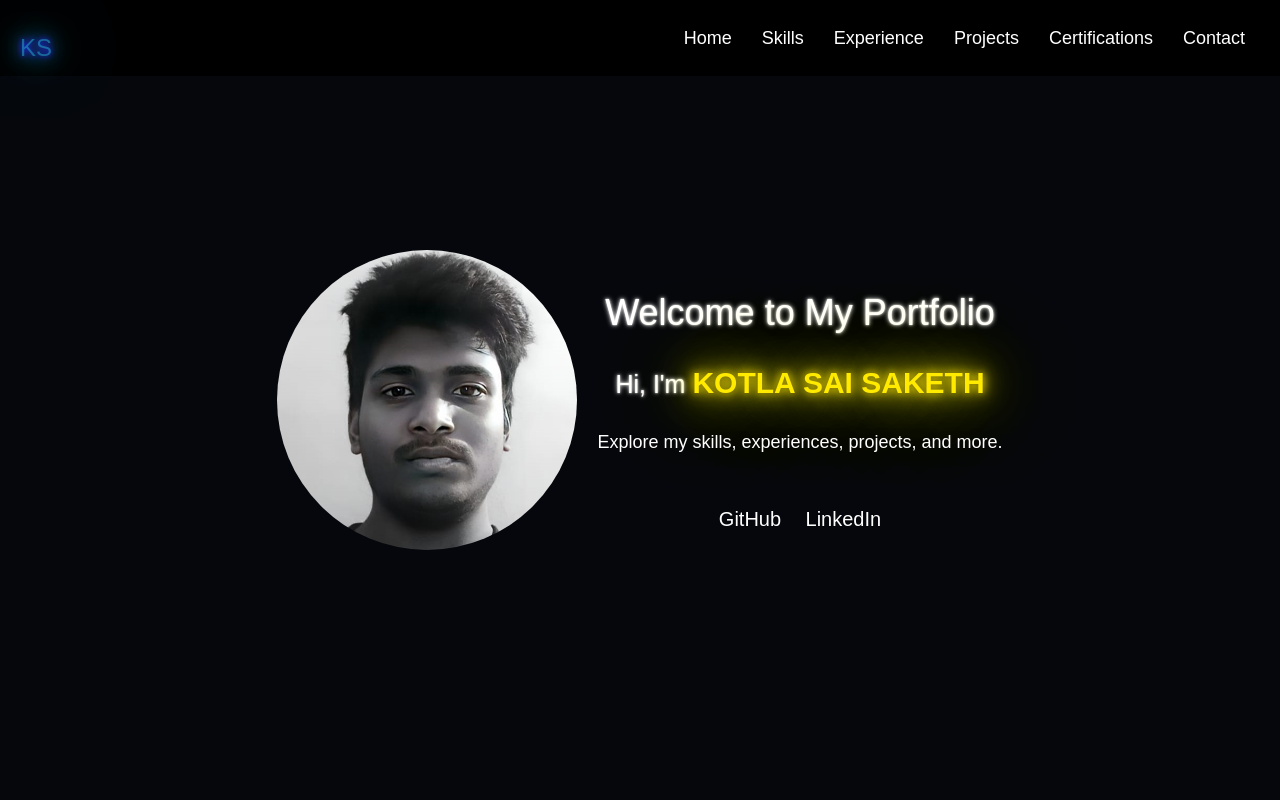
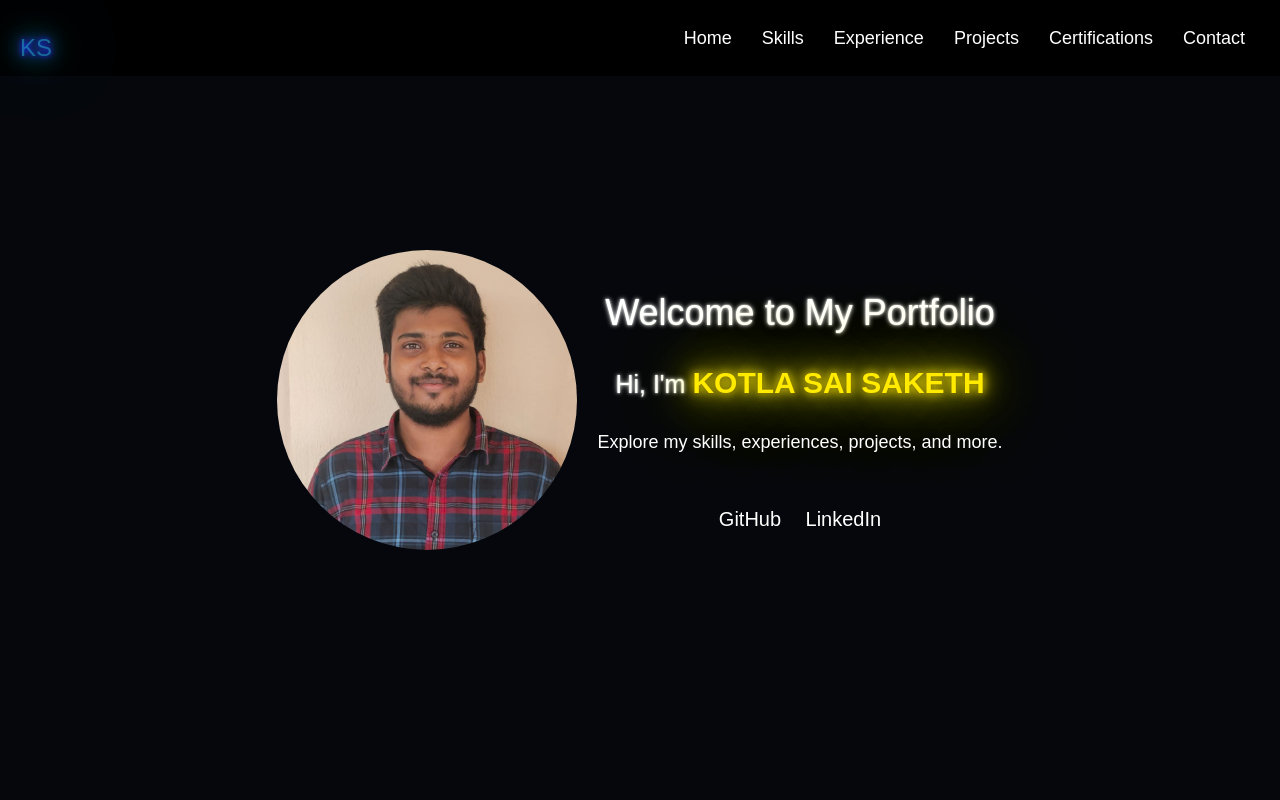
Before and after one commit to kotla-saketh/Portifolio, a plain HTML site: page index.html in a window 1280 px wide. Shown: the top 800 px of the page. Drawn offline with nearby package versions, Linux system fonts and the light colour scheme.

Commit message:
Update index.html
updating portiflio picture

```diff
--- a/index.html
+++ b/index.html
@@ -32,7 +32,7 @@
     <section id="home" class="full-screen-section">
       <div class="home-content">
         <img
-          src="SAKETH.jpg"
+          src="SAKETH1.jpg"
           alt="Profile Photo"
           class="profile-photo"
         />
```
